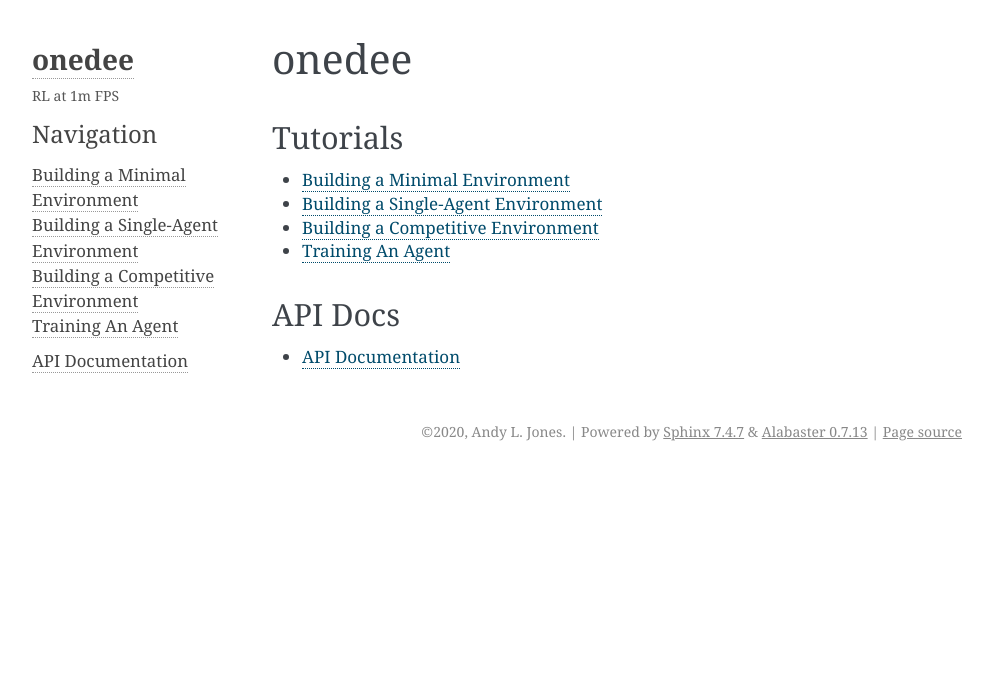
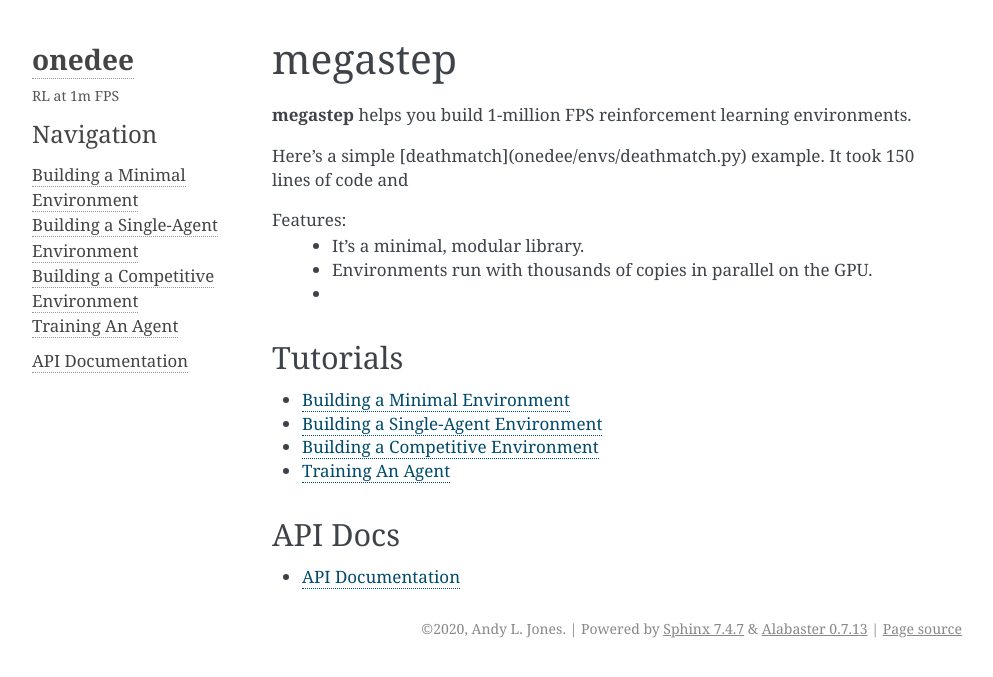
Before and after one commit to andyljones/megastep, a Sphinx documentation site: the page built from docs/index.rst, in a window 1280 px wide. Shown: the top 677 px of the page, without its empty margins (148-1141 px from the left). Built offline with Sphinx 7.4.7, drawn with Linux system fonts in a browser that asks for light colours.

```diff
--- a/docs/index.rst
+++ b/docs/index.rst
@@ -1,11 +1,16 @@
-.. onedee documentation master file, created by
-   sphinx-quickstart on Sun Jul  5 13:43:43 2020.
-   You can adapt this file completely to your liking, but it should at least
-   contain the root `toctree` directive.
+########
+megastep
+########
 
-######
-onedee
-######
+**megastep** helps you build 1-million FPS reinforcement learning environments.
+
+Here's a simple [deathmatch](onedee/envs/deathmatch.py) example. It took 150 lines of
+code and
+
+Features:
+   * It's a minimal, modular library.
+   * Environments run with thousands of copies in parallel on the GPU.
+   *
 
 *********
 Tutorials
```
Also changed, not shown: readme.md (+22 -0 lines), 1 other file.
